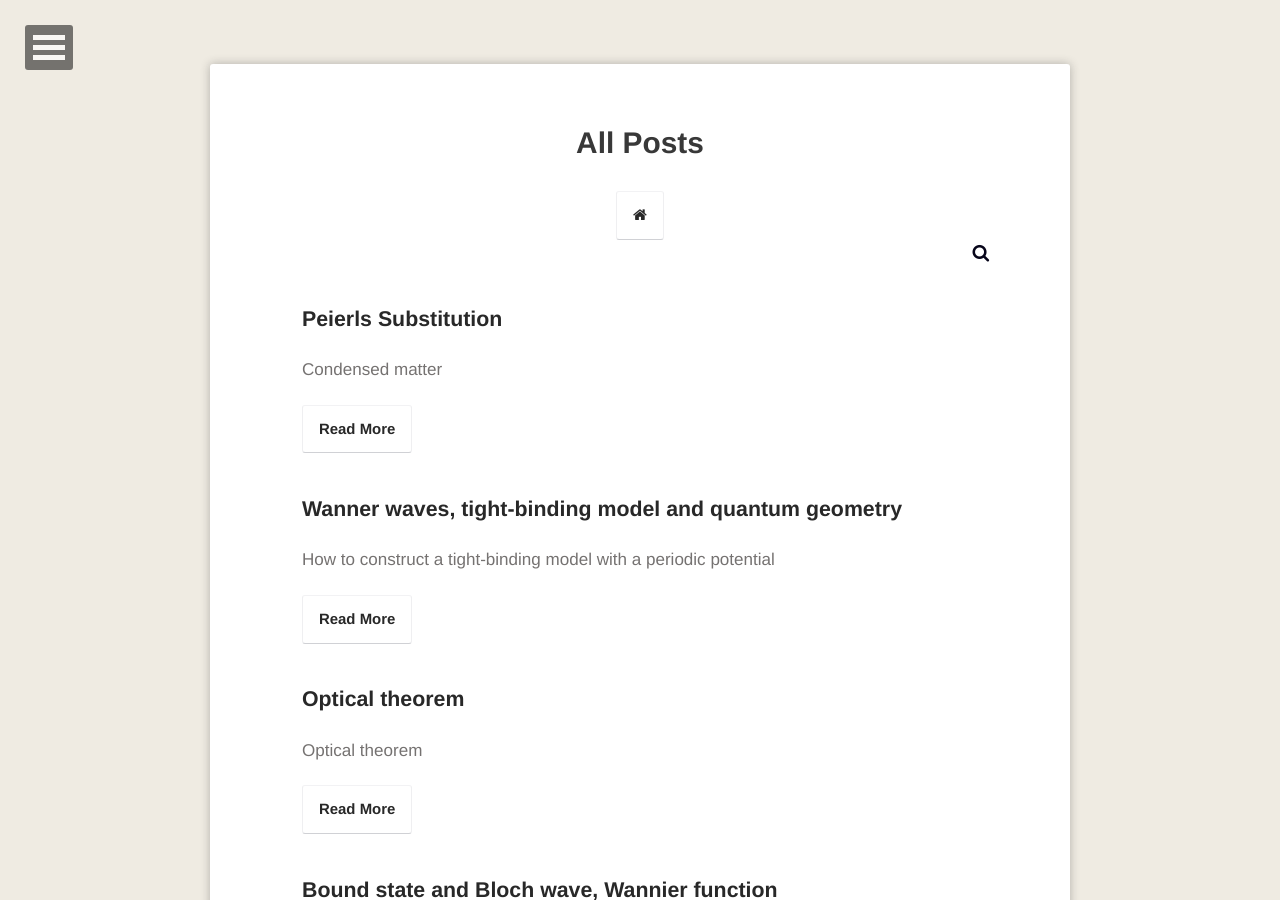
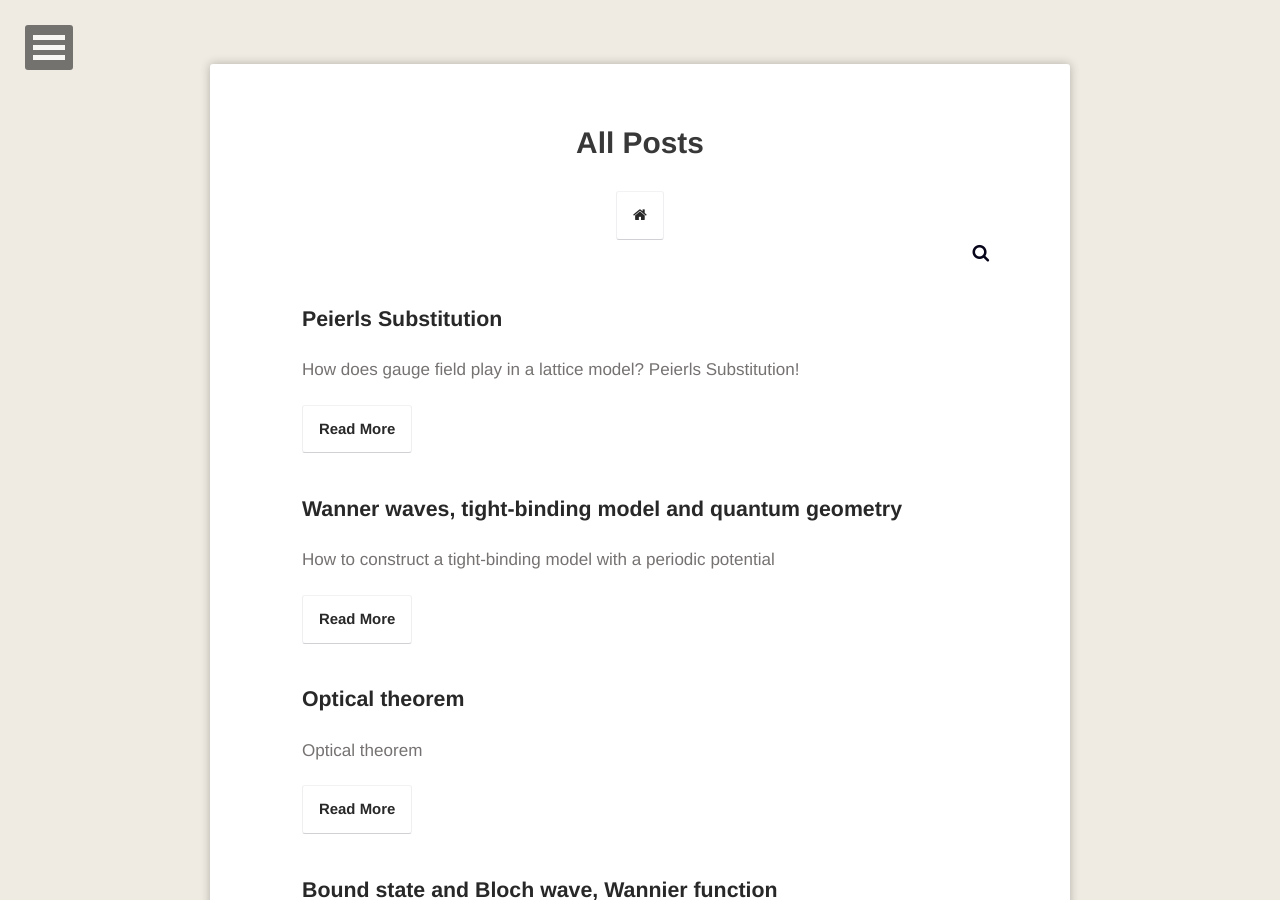
Before and after one commit to shuaichenphysics/shuaichenphysics.github.io, a Jekyll site: the page built from posts/index.md, in a window 1280 px wide and 900 px high. Built offline with Jekyll 4.4.1, drawn with Linux system fonts in a browser that asks for light colours.

Commit message:
modify 2023-11-16-Perierls_substitution.md

```diff
--- a/_posts/2023-11-16-Periels_substitution.md
+++ b/_posts/2023-11-16-Periels_substitution.md
@@ -2,7 +2,7 @@
 layout: post
 title: "Peierls Substitution"
 date: 2023-11-16
-excerpt: "Condensed matter"
+excerpt: "How does gauge field play in a lattice model? Peierls Substitution!"
 tags: [Condensed matter, Bloch Theorem, Lattice Gauge Field]
 comments: true
 ---
```
